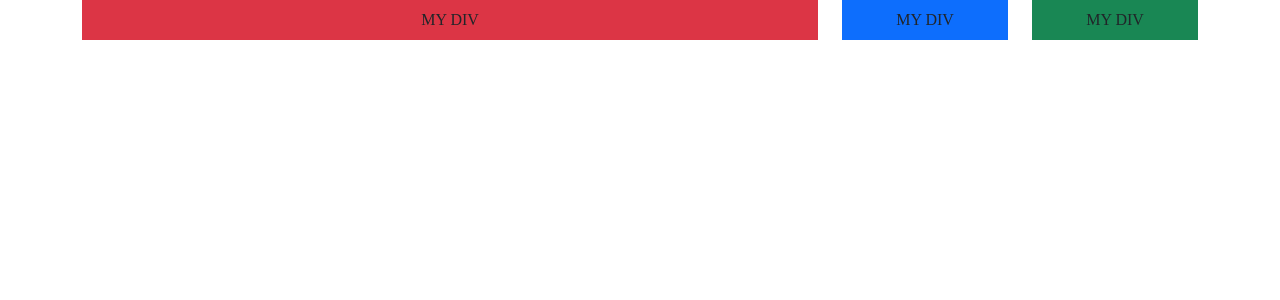
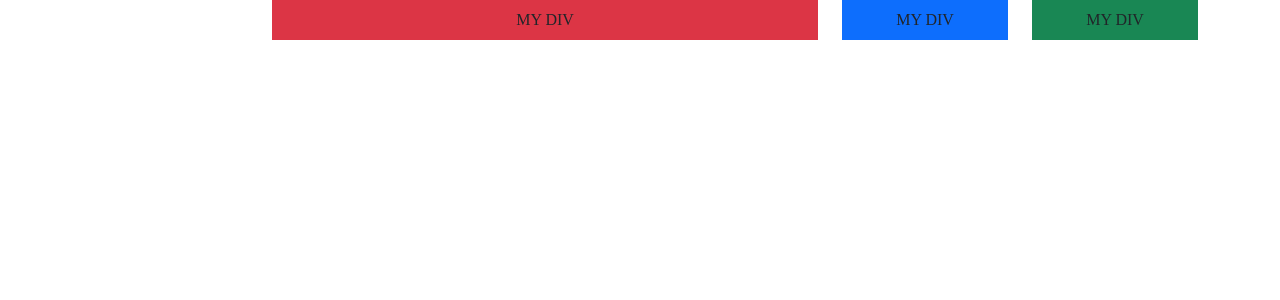
Before and after one commit to desgurpreet/React, a React (Vite) app: page / in a window 1280 px wide. Shown: the top 300 px of the page. Built offline with nearby package versions, Linux system fonts and the light colour scheme.

Commit message:
using offset&span

```diff
--- a/src/GridBS.jsx
+++ b/src/GridBS.jsx
@@ -6,13 +6,17 @@ const GridBS = () => {
     <div>
       <Container fluid="lg">
         <Row className="text-center">
-          <Col md={8} sm={6} xs={4}>
+          <Col md={{ offset:2, span: 6 }}>
+          {/* span mean strech col like col md={4}
+          if apply md={{span:6}} col strech on number 6 takk*/}
+          {/* <Col md={{ offset: 4 }}> */}
+          {/*for getting space from left side */}
             <div className="bg-danger p-2">MY DIV</div>
           </Col>
-          <Col md={2} sm={3} xs={4}>
+          <Col>
             <div className="bg-primary p-2">MY DIV</div>
           </Col>
-          <Col md={2} sm={3} xs={4}>
+          <Col>
             <div className="bg-success p-2">MY DIV</div>
           </Col>
         </Row>
```
